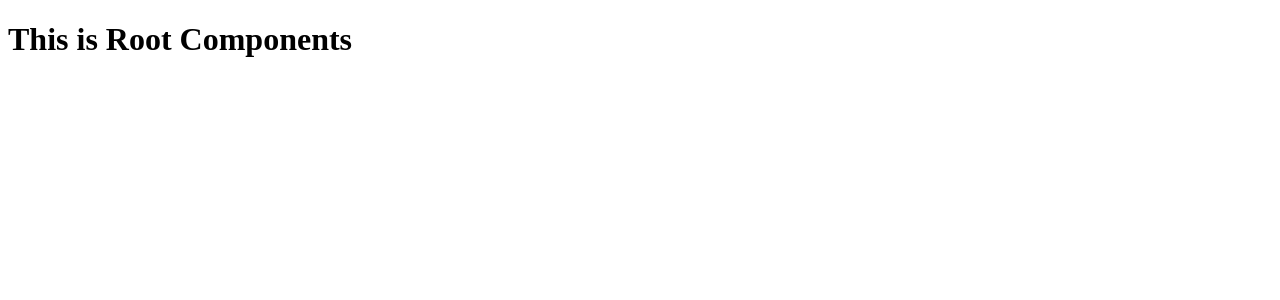
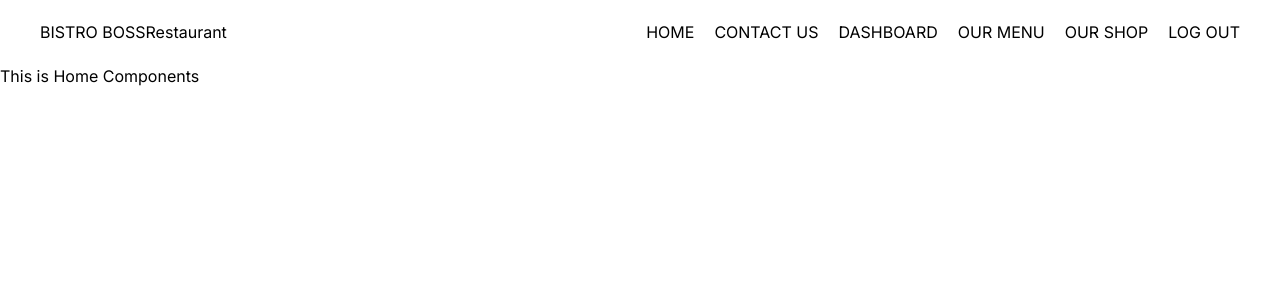
Before and after one commit to rifat-mahmudul/Bistro-Boss-Client, a React (Vite) app: page / in a window 1280 px wide. Shown: the top 300 px of the page. Built offline with nearby package versions, Linux system fonts and the light colour scheme.

Commit message:
Router related bug fixed

```diff
--- a/src/Layout/Root.jsx
+++ b/src/Layout/Root.jsx
@@ -1,9 +1,10 @@
 import { Outlet } from "react-router"
+import Nav from "../components/Nav"
 
 const Root = () => {
   return (
     <div>
-      <h1 className="text-5xl text-center mt-5">This is Root Components</h1>
+      <Nav></Nav>
       <Outlet></Outlet>
     </div>
   )
--- /dev/null
+++ b/src/Pages/ContactUs.jsx
@@ -0,0 +1,10 @@
+
+const ContactUs = () => {
+    return (
+        <div>
+            <h1>This is Contact us section</h1>
+        </div>
+    )
+}
+
+export default ContactUs
--- a/src/Pages/Home.jsx
+++ b/src/Pages/Home.jsx
@@ -2,7 +2,7 @@
 const Home = () => {
     return (
         <div>
-            <h1 className="text-5xl text-center mt-5">This is Home Components</h1>
+            <h1>This is Home Components</h1>
         </div>
     )
 }
--- a/src/Routes/Routes.jsx
+++ b/src/Routes/Routes.jsx
@@ -1,13 +1,14 @@
 import { Routes, Route } from "react-router";
 import Root from "../Layout/Root";
 import Home from "../Pages/Home";
-
+import ContactUs from "../Pages/ContactUs";
 
 const AppRoutes = () => {
     return (
         <Routes>
             <Route path="/" element={<Root />}>
-                <Route path="/home" element={<Home></Home>}></Route>
+                <Route path="/" element={<Home />}></Route>
+                <Route path="/contact-us" element={<ContactUs></ContactUs>}></Route>
             </Route>
         </Routes>
     );
--- a/src/components/Nav.jsx
+++ b/src/components/Nav.jsx
@@ -1,9 +1,30 @@
+import { NavLink } from "react-router"
 
 const Nav = () => {
     return (
-        <div>
+        <header>
+            <div className="max-w-[90%] xl:max-w-[1200px] mx-auto flex justify-between items-center py-5">
+                <div>
+                    <h1>
+                        <span>BISTRO BOSS</span>
+                        <span>Restaurant</span>
+                    </h1>
+                </div>
 
-        </div>
+                <div>
+                    <nav>
+                        <ul className="flex gap-5">
+                            <NavLink to='/'>HOME</NavLink>
+                            <NavLink to="/contact-us">CONTACT US</NavLink>
+                            <NavLink>DASHBOARD</NavLink>
+                            <NavLink>OUR MENU</NavLink>
+                            <NavLink>OUR SHOP</NavLink>
+                            <NavLink>LOG OUT</NavLink>
+                        </ul>
+                    </nav>
+                </div>
+            </div>
+        </header>
     )
 }
 
--- a/src/main.jsx
+++ b/src/main.jsx
@@ -1,6 +1,7 @@
 import ReactDOM from "react-dom/client";
 import { BrowserRouter } from "react-router";
 import AppRoutes from "./Routes/Routes";
+import './index.css'
 
 const root = document.getElementById("root");
 
```
